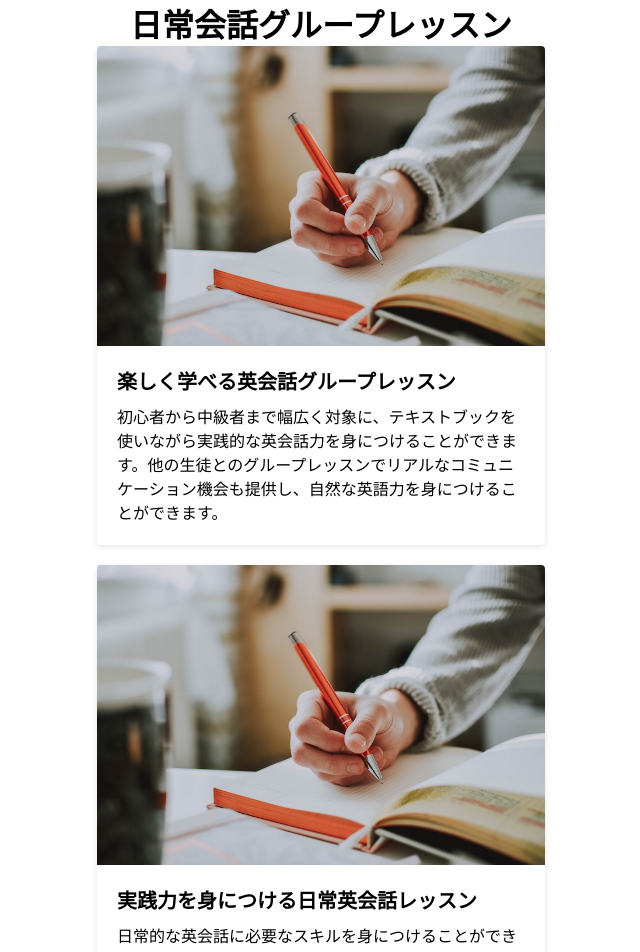
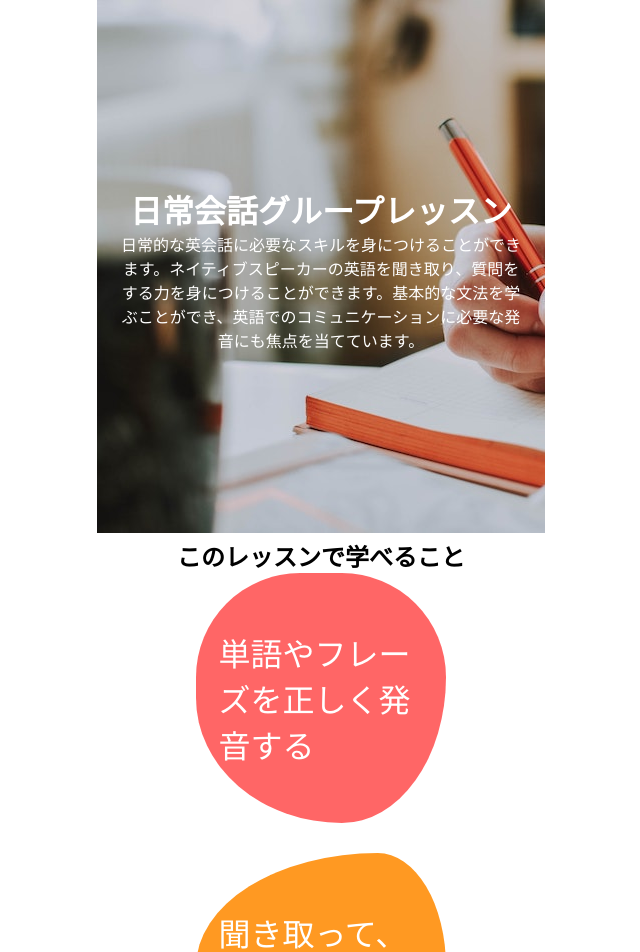
Before and after one commit to nyon3/CrossTalk-English, a Next.js app: page /groupLesson in a window 1280 px wide. Shown: the top 952 px of the page, without its empty margins (239-879 px from the left). Built offline with nearby package versions, Linux system fonts and the light colour scheme.

Commit message:
fourth commit

```diff
--- /dev/null
+++ b/components/UI/Hero/styles.module.css
@@ -0,0 +1,37 @@
+.hero {
+    display: flex;
+    align-items: center;
+    justify-content: center;
+    background-color: #f8f8f8;
+    padding: 5rem 0;
+  }
+
+  .container {
+    display: flex;
+    flex-direction: column;
+    align-items: center;
+  }
+
+  .title {
+    font-size: 3rem;
+    margin-bottom: 1rem;
+    text-align: center;
+  }
+
+  .text {
+    font-size: 1.5rem;
+    text-align: center;
+    margin-bottom: 2rem;
+  }
+
+  .imageContainer {
+    display: flex;
+    justify-content: center;
+    align-items: center;
+  }
+
+  .image {
+    width: 10rem;
+    height: 10rem;
+    margin-top: 2rem;
+  }
--- a/components/UI/ImageComponent/index.js
+++ b/components/UI/ImageComponent/index.js
@@ -2,16 +2,13 @@ import Image from "next/image";
 import styles from "./styles.module.css";
 import testImage from "../../../public/images/study-textbook.jpg";
 
-const BackgroundPage = () => (
+const BackgroundPage = ({ description }) => (
   <div className={styles.bgWrap}>
-    <Image alt="Mountains" src={testImage} placeholder="blur" sizes="100vw" />
-    <div className={styles.gradient_dark} />
+    <Image alt="Mountains" src={testImage} placeholder="blur" sizes="100vh" />
+    {/* <div className={styles.gradient_dark} /> */}
     <div className={styles.content}>
-      <p>
-        to Iquery
-        <br />
-        information page
-      </p>
+      <h1>日常会話グループレッスン</h1>
+      <p>{description}</p>
     </div>
   </div>
 );
--- a/components/UI/ImageComponent/styles.module.css
+++ b/components/UI/ImageComponent/styles.module.css
@@ -1,4 +1,6 @@
 .bgWrap {
+  width: 100%;
+  height: auto;
   position: relative;
   overflow: hidden;
   z-index: 0;
--- a/components/UI/OurAdvantages/index.js
+++ b/components/UI/OurAdvantages/index.js
@@ -1,32 +1,22 @@
 import styles from "./OurAdvantages.module.css";
 
-const OurAdvantages = () => {
+const OurAdvantages = (props) => {
+  const colorClass = () => {
+    switch (props.color) {
+      case "red":
+        return styles.red_bubble;
+      case "orange":
+        return styles.orange_bubble;
+      default:
+        return styles.yellow_bubble;
+    }
+  };
+
   return (
     <>
-      <span>RESON</span>
-      <p>
-        CrossTalkで英語が
-        <br />
-        話せるようになる理由
+      <p className={`${styles.abstract_shape} ${colorClass()}`}>
+        {props.children}
       </p>
-      <div>
-        <p className={`${styles.abstract_shape} ${styles.red_bubble}`}>
-          少人数で
-          <br />
-          会話料が多い
-        </p>
-        <p className={`${styles.abstract_shape} ${styles.orange_bubble}`}>
-          リアルな英語
-          <br />
-          が学べる
-        </p>
-        <p className={`${styles.abstract_shape} ${styles.yellow_bubble}`}>
-          経験豊富な <br />
-          外国人講師
-        </p>
-      </div>
-      <span>LESSONS</span>
-      <p>初心者から上級者まで、それぞれのレベルに合わせたレッスンプラン</p>
     </>
   );
 };
--- a/pages/groupLesson.js
+++ b/pages/groupLesson.js
@@ -9,14 +9,10 @@ import sampleImage from "../public/images/study-textbook.jpg";
 import Layout from "@/components/layout/layout";
 import CourseTarget from "@/components/UI/CourseTarget";
 import CardComponent from "@/components/UI/CardComponent";
-
+import OurAdvantages from "@/components/UI/OurAdvantages";
+import ImageComponent from "@/components/UI/ImageComponent";
 export default function GroupLesson() {
   const contents = [
-    {
-      title: "楽しく学べる英会話グループレッスン",
-      content:
-        "初心者から中級者まで幅広く対象に、テキストブックを使いながら実践的な英会話力を身につけることができます。他の生徒とのグループレッスンでリアルなコミュニケーション機会も提供し、自然な英語力を身につけることができます。",
-    },
     {
       title: "実践力を身につける日常英会話レッスン",
       content:
@@ -42,8 +38,22 @@ export default function GroupLesson() {
         <link rel="icon" href="/favicon.ico" />
       </Head>
       <main className={styles.container}>
-        <h1>日常会話グループレッスン</h1>
-
+        <ImageComponent
+          title={"日常会話グループレッスン"}
+          description={
+            "日常的な英会話に必要なスキルを身につけることができます。ネイティブスピーカーの英語を聞き取り、質問をする力を身につけることができます。基本的な文法を学ぶことができ、英語でのコミュニケーションに必要な発音にも焦点を当てています。"
+          }
+          image={sampleImage}
+          alt={"sample"}
+        />
+        <h2>このレッスンで学べること</h2>
+        <OurAdvantages color="red">
+          単語やフレーズを正しく発音する
+        </OurAdvantages>
+        <OurAdvantages color="orange">
+          聞き取って、理解することができる
+        </OurAdvantages>
+        <OurAdvantages>基本的な文法を正しく使うことができる</OurAdvantages>
         <div>
           {contents.map((content) => (
             <CardComponent
--- a/styles/globals.css
+++ b/styles/globals.css
@@ -102,8 +102,8 @@ a {
   text-decoration: none;
 }
 
-@media (prefers-color-scheme: dark) {
+/* @media (prefers-color-scheme: dark) {
   html {
     color-scheme: dark;
   }
-}
+} */
```
Also changed, not shown: components/UI/Hero/index.js (added, +23 -0 lines), pages/index.js (+29 -7 lines).
